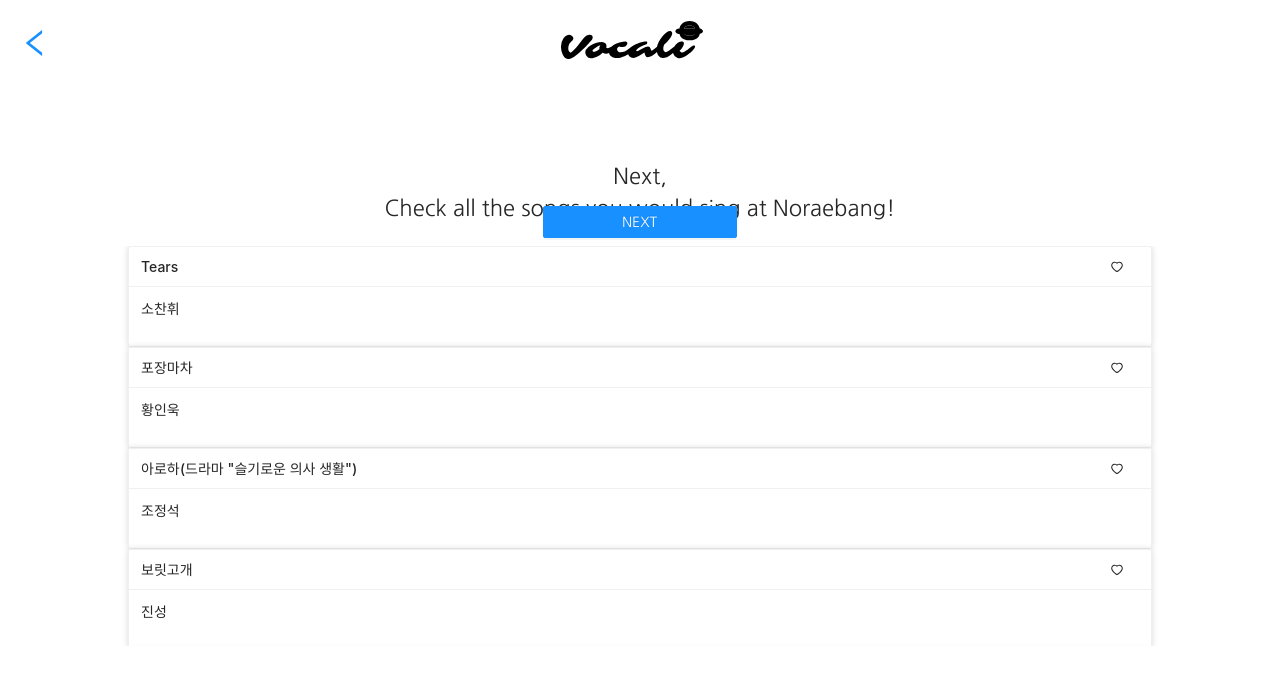
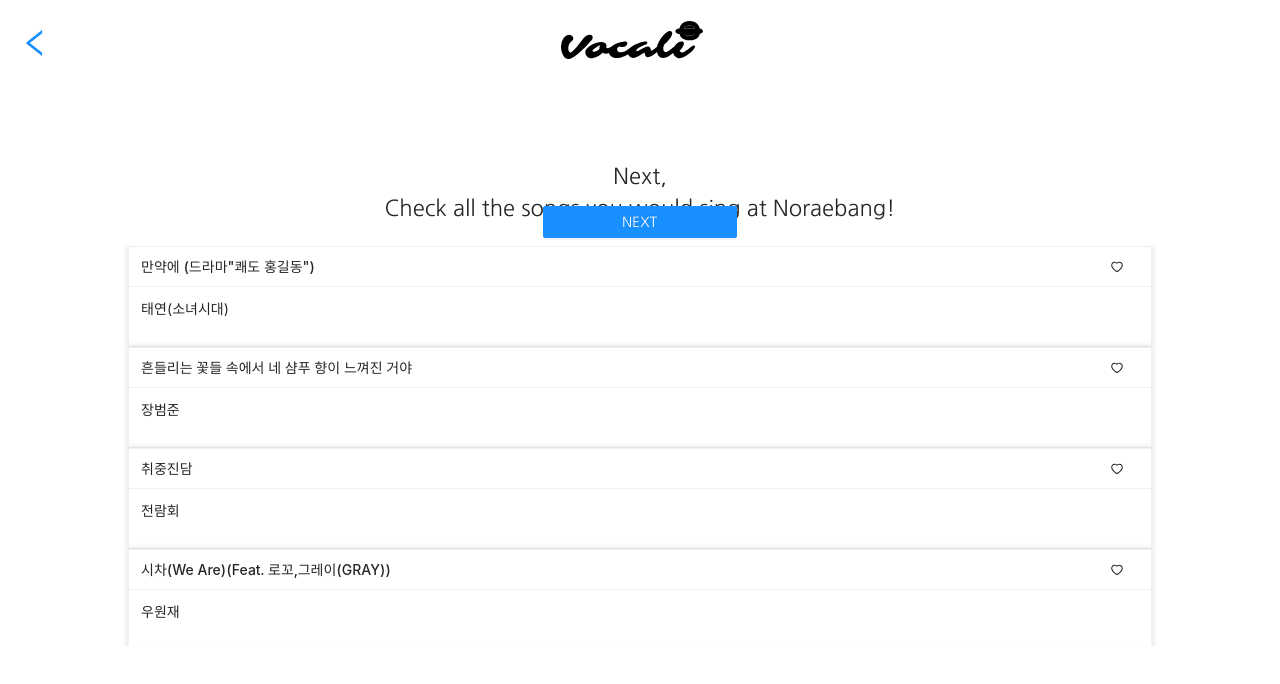
Before and after one commit to Janeseed/vocali-web, a React (Create React App) app: page /songpref in a window 1280 px wide. Shown: the top 684 px of the page. Built offline with nearby package versions, Linux system fonts and the light colour scheme.

Commit message:
show each song at result page

```diff
--- a/src/List.js
+++ b/src/List.js
@@ -1,12 +1,14 @@
 import React from "react";
 import { withRouter } from "react-router-dom";
 
-import { Button, Skeleton, Card, Avatar } from "antd";
+import { Button, Skeleton, Card } from "antd";
 
 import "./css/home.css";
 import "./css/list.css";
 import InfoHeader from "./InfoHeader.js";
 import VocaliFooter from "./Footer.js";
+import Cookies from "universal-cookie";
+import * as vocaliAPI from "./api/api.js";
 
 const { Meta } = Card;
 
@@ -17,26 +19,26 @@ class LikeList extends React.Component {
 
   state = {
     songList: [
-      {
-        id: "x1yk42m_99d",
-        title: "문어의 꿈",
-        artist: "안예은",
-        publishedYear: 2021,
-        genre: "Dance",
-        mood: "happy",
-        pitch: "A#",
-        songNum: 48394,
-      },
-      {
-        id: "1hOEq5q9L41E2YbLhVvW5x",
-        title: '아로하(드라마 "슬기로운 의사 생활")',
-        artist: "조정석",
-        publishedYear: 2020,
-        genre: "Ballad",
-        mood: "energetic",
-        pitch: "A#",
-        songNum: 27615,
-      },
+      // {
+      //   id: "x1yk42m_99d",
+      //   title: "문어의 꿈",
+      //   artist: "안예은",
+      //   publishedYear: 2021,
+      //   genre: "Dance",
+      //   mood: "happy",
+      //   pitch: "A#",
+      //   songNum: 48394,
+      // },
+      // {
+      //   id: "1hOEq5q9L41E2YbLhVvW5x",
+      //   title: '아로하(드라마 "슬기로운 의사 생활")',
+      //   artist: "조정석",
+      //   publishedYear: 2020,
+      //   genre: "Ballad",
+      //   mood: "energetic",
+      //   pitch: "A#",
+      //   songNum: 27615,
+      // },
     ],
     feedbacks: new Map(),
     loading: false,
@@ -59,9 +61,25 @@ class LikeList extends React.Component {
     // TODO: API connection
   }
 
+  componentDidMount() {
+    const cookies = new Cookies();
+    const userid = cookies.get("id", { path: "/" });
+    let songList = [];
+    vocaliAPI
+      .getEvaluation(userid)
+      .then((result) => {
+        result.data.map((song) => {
+          if (song.category === "LIKE" && song.song) {
+            songList.push(song.song);
+          }
+        });
+      })
+      .then(() => this.setState({ songList: songList }));
+  }
+
   render() {
     const { loading } = this.state;
-
+    console.log(this.state.songList);
     return (
       <>
         <InfoHeader />
@@ -77,20 +95,7 @@ class LikeList extends React.Component {
               }
             >
               <Skeleton loading={loading} avatar active>
-                <Meta
-                  avatar={
-                    <Avatar
-                      style={{
-                        color: "#000000",
-                        backgroundColor: "#D9D9D9",
-                      }}
-                    >
-                      {song.pitch}
-                    </Avatar>
-                  }
-                  title={song.title}
-                  description={song.artist}
-                />
+                <Meta title={song.title} description={song.artist} />
               </Skeleton>
             </Card>
           ))}
--- a/src/Result.js
+++ b/src/Result.js
@@ -3,7 +3,7 @@ import { withRouter } from "react-router-dom";
 import queryString from "query-string";
 import Cookies from "universal-cookie";
 
-import { Button, Skeleton, Card, Layout, Avatar, Tag, Modal, Radio } from "antd";
+import { Button, Skeleton, Card, Layout, Tag, Modal, Radio } from "antd";
 import { FrownOutlined, HeartOutlined, QuestionOutlined } from "@ant-design/icons";
 
 import "./css/home.css";
@@ -50,32 +50,82 @@ class Result extends React.Component {
   state = {
     songList: [
       {
-        id: "x1yk42m_99d",
-        title: "문어의 꿈",
-        artist: "안예은",
-        publishedYear: 2021,
-        genre: "Dance",
-        mood: "happy",
-        pitch: "A#",
-        songNum: 48394,
+        songNum: 83377,
+        title: '만약에 (드라마"쾌도 홍길동")',
+        artist: "태연(소녀시대)",
+        year: 2008,
+        genre: "Ballad",
+        id: "1BHLy0efFQ8FFxyxgJtTMf",
+      },
+      {
+        songNum: 21022,
+        title: "흔들리는 꽃들 속에서 네 샴푸 향이 느껴진 거야",
+        artist: "장범준",
+        year: 2019,
+        genre: "Ballad",
+        id: "2skS61BQztE5bUpqJnBJAx",
+      },
+      {
+        songNum: 4772,
+        title: "취중진담",
+        artist: "전람회",
+        year: 1996,
+        genre: "Ballad",
+        id: "39FFkPyRLQtYBJkgV6ETAw",
+      },
+      {
+        songNum: 90515,
+        title: "시차(We Are)(Feat. 로꼬,그레이(GRAY))",
+        artist: "우원재",
+        year: 2017,
+        genre: "Hiphop",
+        id: "2SMq0lOqCTHayWa9juoI0d",
+      },
+      {
+        songNum: 91954,
+        title: "IndiGO",
+        artist: "Justhis,Kid Milli,NO:EL(장용준),Young B",
+        year: 2018,
+        genre: "Hiphop",
+        id: "5oxmx6B0kWTuCKgBzv8NpH",
       },
     ],
+    currSongIndex: 0,
     feedbacks: new Map(),
-    loading: false,
+    loading: true,
     adjustModal: false,
     explainModal: false,
     selectedFeedback: "",
-    moodWeight: "mid",
-    pitchWeight: "mid",
-    songPrefWeight: "mid",
-    mood: "",
+    moodWeight: "0",
+    pitchWeight: "0",
+    prefWeight: "0",
+    selectedMood: "",
+    selectedPeople: "",
+    userId: "",
   };
 
-  handleSelectedFeedback(tag, checked, songid) {
+  loadSongFromModel() {
+    // vocaliAPI
+    //   .getRecommendation(this.state.userId, this.state.selectedMood + "," + this.state.selectedPeople)
+    //   .then((result) => {
+    //     console.log(result);
+    //   });
+    this.setState({ loading: false });
+    // TODO: Input 받아서 this.state.songList에 넣기
+  }
+
+  handleSelectedFeedback(tag, checked, song) {
     if (checked) {
-      this.setState({ feedbacks: this.state.feedbacks.set(songid, tag) });
+      this.setState({ feedbacks: this.state.feedbacks.set(song.id, tag) });
     }
+    vocaliAPI.selectSong(this.state.userId, [song], tag);
     console.log(this.state.feedbacks);
+    if (this.state.currSongIndex < 4) {
+      this.setState({ currSongIndex: this.state.currSongIndex + 1 });
+    } else {
+      console.log("end!");
+      this.setState({ loading: true });
+    }
   }
 
   handleExplainModalChange = () => {
@@ -83,51 +133,48 @@ class Result extends React.Component {
   };
 
   handleAdjustModalChange = () => {
+    if (this.state.adjustModal) {
+      const cookies = new Cookies();
+      const userId = cookies.get("id", { path: "/" });
+      const data = {
+        moodWeight: parseFloat(this.state.moodWeight),
+        prefWeight: parseFloat(this.state.prefWeight),
+        pitchWeight: parseFloat(this.state.pitchWeight),
+      };
+      vocaliAPI.modifyUser(userId, data).then(() => window.location.reload());
+    }
     this.setState({ adjustModal: !this.state.adjustModal });
-    // TODO: API connection
   };
 
-  onChangeMood = (value) => {
-    if (isNaN(value)) {
-      return;
-    }
-    this.setState({
-      moodWeight: value,
-    });
+  onChangeMood = (e) => {
+    this.setState({ moodWeight: e.target.value });
   };
 
-  onChangePitch = (value) => {
-    if (isNaN(value)) {
-      return;
-    }
-    this.setState({
-      pitchWeight: value,
-    });
+  onChangePitch = (e) => {
+    this.setState({ pitchWeight: e.target.value });
   };
 
-  onChangeSongPref = (value) => {
-    if (isNaN(value)) {
-      return;
-    }
-    this.setState({
-      songPrefWeight: value,
-    });
+  onChangeSongPref = (e) => {
+    this.setState({ songPrefWeight: e.target.value });
   };
 
   componentDidMount() {
     const values = queryString.parse(this.props.location.search);
-    this.setState({ mood: values.mood });
     const cookies = new Cookies();
     const userId = cookies.get("id", { path: "/" });
-    // vocaliAPI.getRecommendation(userId, values.mood + "," + values.people).then((result) => {
-    //   console.log(result);
-    // });
-    // TODO: Input 받아서 this.state.songList에 넣기
+    this.setState({ userId: userId, selectedMood: values.mood, selectedPeople: values.people });
+
+    // Get weight
+    vocaliAPI.getUser(userId).then((result) => {
+      this.setState({ moodWeight: result.data.moodWeight.toString() });
+      this.setState({ pitchWeight: result.data.pitchWeight.toString() });
+      this.setState({ prefWeight: result.data.prefWeight.toString() });
+    });
+    this.loadSongFromModel();
   }
 
   render() {
-    const { loading } = this.state;
-
+    const currSong = this.state.songList[this.state.currSongIndex];
     return (
       <div style={{ backgroundColor: "#F6F0FE" }}>
         <InfoHeader />
@@ -137,25 +184,20 @@ class Result extends React.Component {
             If you leave feedback on the recommended song, <br />
             we will recommend a new song.
           </p>
-          {this.state.songList.map((song) => (
           <Card
             className="song-info"
-              title={`Song No. ${song.songNum}`}
+            title={`Song No. ${currSong.songNum}`}
             extra={
-                <Button
-                  type="link"
-                  onClick={this.handleExplainModalChange}
-                  style={{ padding: "0" }}
-                >
+              <Button type="link" onClick={this.handleExplainModalChange} style={{ padding: "0" }}>
                 Why this song?
               </Button>
             }
             actions={this.userActions.map((userAction) => (
               <CheckableTag
                 key={userAction.name}
-                  checked={this.state.feedbacks.get(song.id) === userAction.name}
+                checked={this.state.feedbacks.get(currSong.id) === userAction.name}
                 onChange={(checked) =>
-                    this.handleSelectedFeedback(userAction.name, checked, song.id)
+                  this.handleSelectedFeedback(userAction.name, checked, currSong)
                 }
                 style={{ width: "80%", padding: "5px", margin: "0" }}
               >
@@ -164,25 +206,14 @@ class Result extends React.Component {
               </CheckableTag>
             ))}
           >
-              <Skeleton loading={loading} avatar active>
+            <Skeleton loading={this.state.loading} active>
               <Meta
                 className="card-skeleton"
-                  avatar={
-                    <Avatar
-                      style={{
-                        color: "#000000",
-                        backgroundColor: "#D9D9D9",
-                      }}
-                    >
-                      {song.pitch}
-                    </Avatar>
-                  }
-                  title={song.title}
-                  description={song.artist}
+                title={currSong.title}
+                description={currSong.artist}
               />
             </Skeleton>
           </Card>
-          ))}
           <p className="result-description-small">Don't like the result?</p>
           <Button className="adjust-button" type="primary" onClick={this.handleAdjustModalChange}>
             Adjust weight
@@ -213,9 +244,9 @@ class Result extends React.Component {
                 onChange={this.onChangeMood}
                 buttonStyle="solid"
               >
-                <Radio.Button value="small">No affect</Radio.Button>
-                <Radio.Button value="mid">Moderate</Radio.Button>
-                <Radio.Button value="large">Large affect</Radio.Button>
+                <Radio.Button value="0">No affect</Radio.Button>
+                <Radio.Button value="0.5">Moderate</Radio.Button>
+                <Radio.Button value="1">Large affect</Radio.Button>
               </Radio.Group>
             </div>
             <div className="weight-control-slider">
@@ -229,9 +260,9 @@ class Result extends React.Component {
                 onChange={this.onChangePitch}
                 buttonStyle="solid"
               >
-                <Radio.Button value="small">No affect</Radio.Button>
-                <Radio.Button value="mid">Moderate</Radio.Button>
-                <Radio.Button value="large">Large affect</Radio.Button>
+                <Radio.Button value="0">No affect</Radio.Button>
+                <Radio.Button value="0.5">Moderate</Radio.Button>
+                <Radio.Button value="1">Large affect</Radio.Button>
               </Radio.Group>
             </div>
             <div className="weight-control-slider">
@@ -241,13 +272,13 @@ class Result extends React.Component {
               </p>
               <Radio.Group
                 className="weight-options"
-                defaultValue={this.state.songPrefWeight}
+                defaultValue={this.state.prefWeight}
                 onChange={this.onChangeSongPref}
                 buttonStyle="solid"
               >
-                <Radio.Button value="small">No affect</Radio.Button>
-                <Radio.Button value="mid">Moderate</Radio.Button>
-                <Radio.Button value="large">Large affect</Radio.Button>
+                <Radio.Button value="0">No affect</Radio.Button>
+                <Radio.Button value="0.5">Moderate</Radio.Button>
+                <Radio.Button value="1">Large affect</Radio.Button>
               </Radio.Group>
             </div>
           </Modal>
--- a/src/SimpleHeader.js
+++ b/src/SimpleHeader.js
@@ -6,7 +6,6 @@ import Logo from "./vocali_logo2.svg";
 import "./css/header.css";
 
 const SimpleHeader = (input) => {
-  console.log(input.back);
   if (input.back === "none") {
     return (
       <div className="navbar">
--- a/src/static/songPref.json
+++ b/src/static/songPref.json
@@ -1,42 +1,82 @@
 [
   {
-    "songNum": 6286,
-    "title": "Tears",
-    "artist": "소찬휘",
-    "year": 2000,
-    "genre": "Dance",
-    "id": "7vxXOTJxBWRXMrxbiFS1cX"
+    "songNum": 83377,
+    "title": "만약에 (드라마\"쾌도 홍길동\")",
+    "artist": "태연(소녀시대)",
+    "year": 2008,
+    "genre": "Ballad",
+    "id": "1BHLy0efFQ8FFxyxgJtTMf"
   },
   {
-    "songNum": 79945,
-    "title": "포장마차",
-    "artist": "황인욱",
+    "songNum": 21022,
+    "title": "흔들리는 꽃들 속에서 네 샴푸 향이 느껴진 거야",
+    "artist": "장범준",
     "year": 2019,
     "genre": "Ballad",
-    "id": "3PFF8Rjo6MFi6lT87uAT33"
+    "id": "2skS61BQztE5bUpqJnBJAx"
   },
   {
-    "songNum": 27615,
-    "title": "아로하(드라마 \"슬기로운 의사 생활\")",
-    "artist": "조정석",
-    "year": 2020,
+    "songNum": 4772,
+    "title": "취중진담",
+    "artist": "전람회",
+    "year": 1996,
     "genre": "Ballad",
-    "id": "1hOEq5q9L41E2YbLhVvW5x"
+    "id": "39FFkPyRLQtYBJkgV6ETAw"
   },
   {
-    "songNum": 48848,
-    "title": "보릿고개",
-    "artist": "진성",
-    "year": 2015,
-    "genre": "Trot",
-    "id": "33dUT1gme52joc8GMxAfkG"
+    "songNum": 90515,
+    "title": "시차(We Are)(Feat. 로꼬,그레이(GRAY))",
+    "artist": "우원재",
+    "year": 2017,
+    "genre": "Hiphop",
+    "id": "2SMq0lOqCTHayWa9juoI0d"
   },
   {
-    "songNum": 21310,
-    "title": "METEOR",
-    "artist": "창모",
-    "year": 2019,
-    "genre": "Hip Hop",
-    "id": "4g6XOg9rvB55GCTJcYchOG"
+    "songNum": 91954,
+    "title": "IndiGO",
+    "artist": "Justhis,Kid Milli,NO:EL(장용준),Young B",
+    "year": 2018,
+    "genre": "Hiphop",
+    "id": "5oxmx6B0kWTuCKgBzv8NpH"
+  },
+  {
+    "songNum": 47889,
+    "title": "보여 줄게",
+    "artist": "에일리",
+    "year": 2012,
+    "genre": "Dance",
+    "id": "2MYfUH4Zo7gphaxmMVDrie"
+  },
+  {
+    "songNum": 47459,
+    "title": "Ugly",
+    "artist": "2NE1(투애니원)",
+    "year": 2011,
+    "genre": "Dance",
+    "id": "5FahFQNnmxqiWzJbDNmeIY"
+  },
+  {
+    "songNum": 21998,
+    "title": "다시 여기 바닷가",
+    "artist": "싹쓰리",
+    "year": 2020,
+    "genre": "Dance",
+    "id": "4L1MHK27ifT30Ndicpr7js"
+  },
+  {
+    "songNum": 48246,
+    "title": "스물다섯, 스물하나",
+    "artist": "자우림",
+    "year": 2013,
+    "genre": "Rock",
+    "id": "3mQwOUjViw1cpwUYugndPV"
+  },
+  {
+    "songNum": 45877,
+    "title": "비밀번호486",
+    "artist": "윤하",
+    "year": 2007,
+    "genre": "Rock",
+    "id": "4UJFboVdkS4JvnCG5CjipR"
   }
 ]
```
Also changed, not shown: src/api/api.js (+3 -5 lines). Lines whose indentation alone changed are shown as unchanged.
